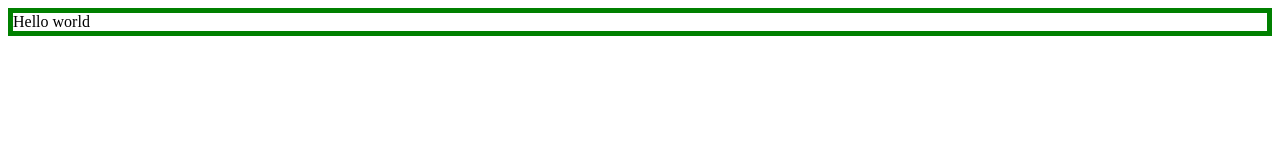
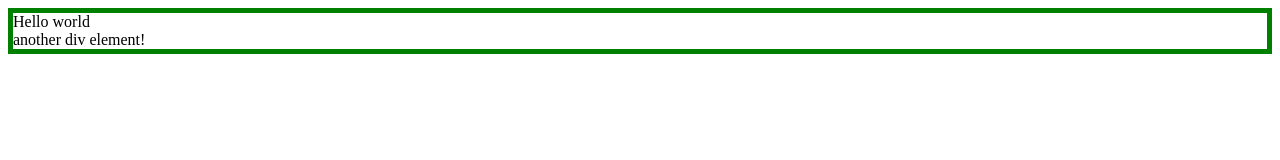
Before and after one commit to schmitty890/github-heroku-example, a website: page app/public/index.html in a window 1280 px wide. Drawn offline with nearby package versions, Linux system fonts and the light colour scheme.

```diff
--- a/app/public/index.html
+++ b/app/public/index.html
@@ -9,6 +9,7 @@
   </head>
   <body>
     <div>Hello world</div>
+    <div>another div element!</div>
     <section id="grocery-list-section">
     </section>
     <!-- jquery -->
```
